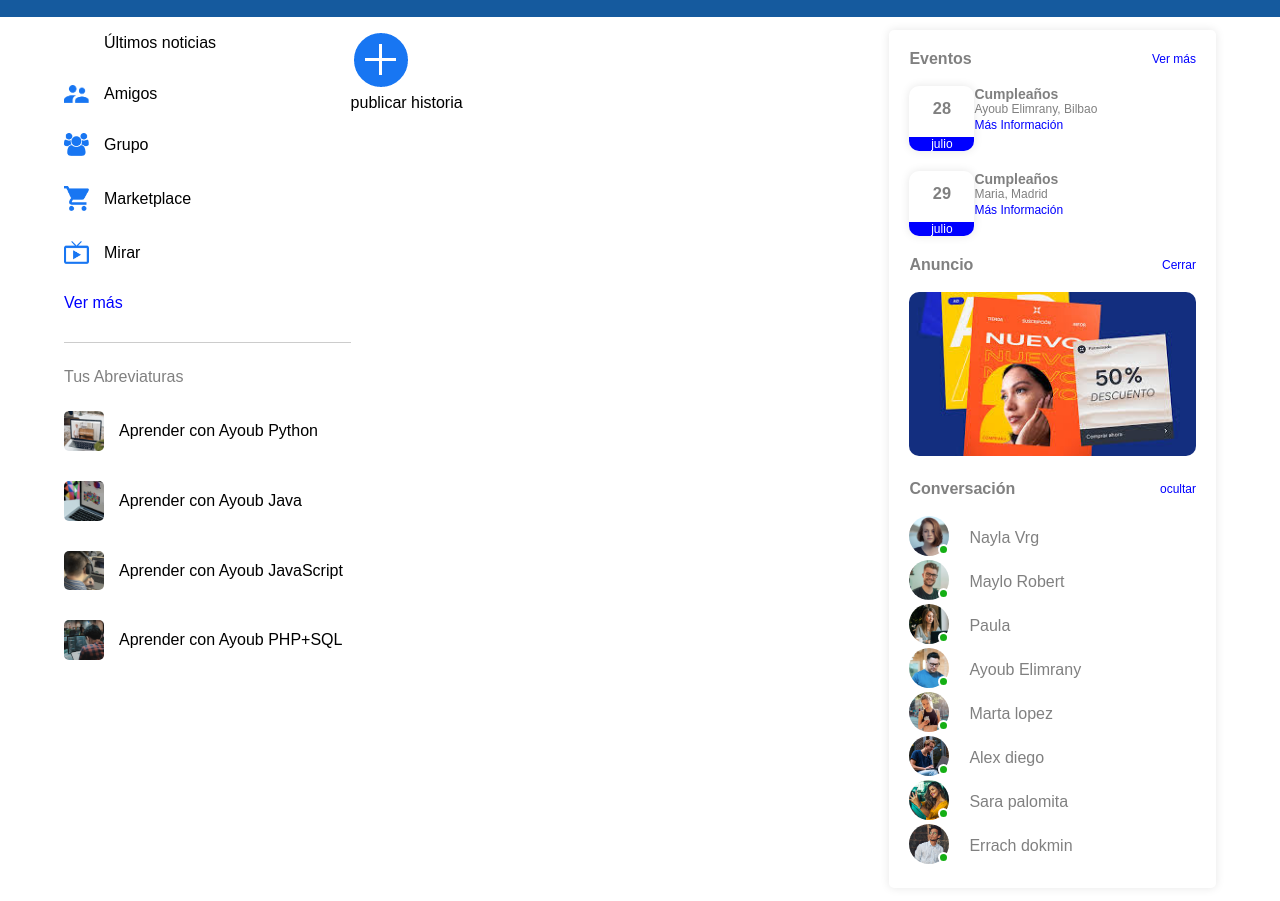
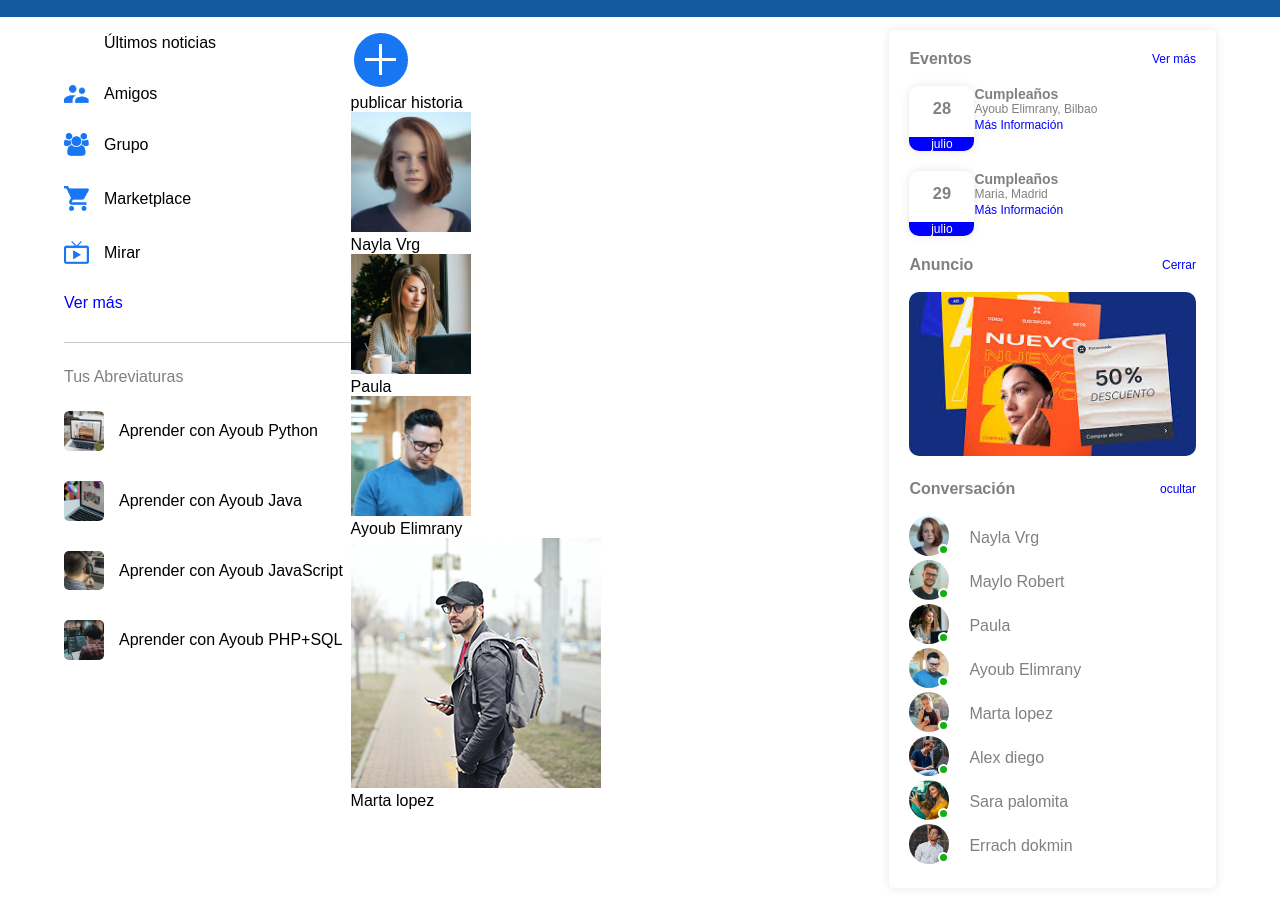
Before and after one commit to AyoubElimeany/project-parecido-fb, a plain HTML site: page index.html in a window 1280 px wide. Shown: the part 67-968 px from the top of the page. Drawn offline with Linux system fonts and the light colour scheme.

Commit message:
añadir mas hitorias de los miebros

```diff
--- a/index.html
+++ b/index.html
@@ -55,6 +55,24 @@
                     <img src="./images/upload.png">
                     <p>publicar historia </p>
                 </div>
+                <div class="story">
+                    <img src="./images/member-1.png">
+                    <p>Nayla Vrg </p>
+                </div>
+
+                <div class="story">
+                    <img src="./images/member-3.png">
+                    <p>Paula </p>
+                </div>
+                <div class="story">
+                    <img src="./images/member-4.png">
+                    <p>Ayoub Elimrany</p>
+                </div>
+                <div class="story">
+                    <img src="./images/member-5.png">
+                    <p>Marta lopez </p>
+                </div>
+
             </div>
         </div>
         <!-- right-sidebar -->
```
